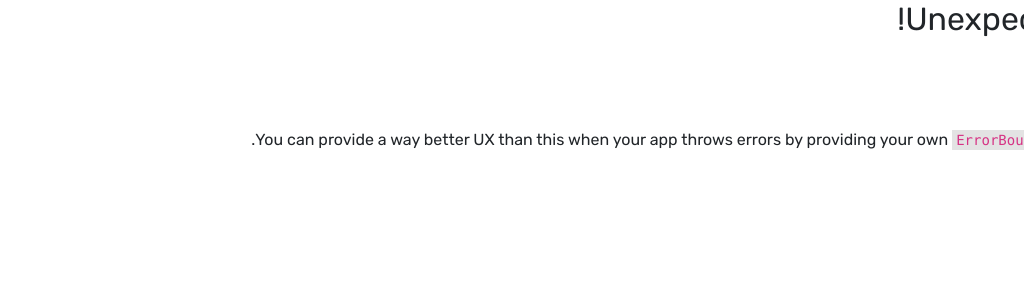
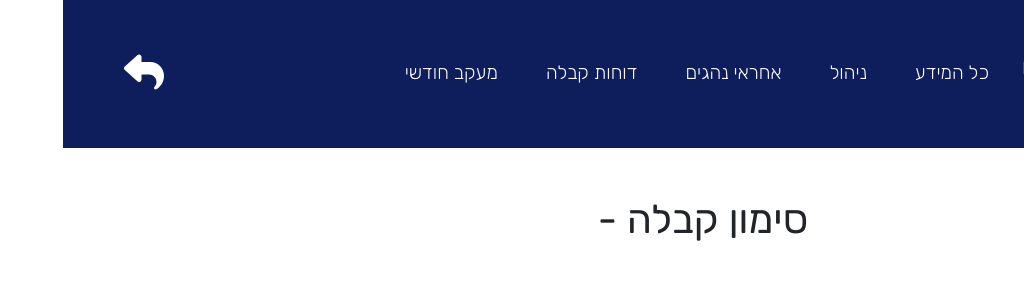
Before and after one commit to ShalomPrinz/gmah, a React (Vite) app in the folder frontend/: page /month/mark-receive in a window 1280 px wide. Before the commit this address had no page. Shown: the top 300 px of the page, without its empty margins (256-1280 px from the left). Built offline with nearby package versions, Linux system fonts and the light colour scheme.

Commit message:
add MonthReceiptMark

```diff
--- /dev/null
+++ b/frontend/src/pages/MonthReceiptMark.tsx
@@ -0,0 +1,27 @@
+import { useLocation } from "react-router-dom";
+import { toast } from "react-toastify";
+
+function MonthReceiptMark() {
+  const report = useLocationState();
+  return (
+    <>
+      <div className="text-center mt-5">
+        <h1 className="mx-5">סימון קבלה - {report}</h1>
+      </div>
+    </>
+  );
+}
+
+function useLocationState() {
+  const { state } = useLocation();
+  if (state && state.report) {
+    return state.report as string;
+  }
+
+  toast.error("יש בעיה בדרך בה הגעת לעמוד הזה. אם הבעיה חוזרת פנה לשלום", {
+    toastId: "MonthReceiptMark:wrongLocationState",
+  });
+  return undefined;
+}
+
+export default MonthReceiptMark;
--- a/frontend/src/pages/MonthTracker.tsx
+++ b/frontend/src/pages/MonthTracker.tsx
@@ -4,6 +4,7 @@ import Row from "react-bootstrap/Row";
 import { Link } from "react-router-dom";
 
 import { Dropdown, Option, RadioMenu, Search, Table } from "../components";
+import IconComponent from "../components/Icon";
 import { familyIdProp, reportTableHeaders } from "../modules";
 import { getReport, getReportsList } from "../services";
 
@@ -55,21 +56,23 @@ function MonthTracker() {
 
   const hasOptions = options.length > 0;
 
+  if (!hasOptions)
     return (
       <>
         <div className="d-flex align-items-center justify-content-center mt-5">
           <h1 className="mx-5">מעקב חלוקה חודשי</h1>
-        {hasOptions && (
-          <Dropdown
-            title="בחר דוח קבלה"
-            onSelect={onSelect}
-            options={options}
-          />
-        )}
+        </div>
+        <NoReportsMessage />
+      </>
+    );
+
+  return (
+    <>
+      <div className="d-flex align-items-center justify-content-center mt-5">
+        <h1 className="mx-5">מעקב חלוקה: {selectedReport}</h1>
+        <Dropdown title="בחר דוח קבלה" onSelect={onSelect} options={options} />
       </div>
       <main className="mt-5 text-center mx-auto w-75">
-        {hasOptions ? (
-          <>
         <Row className="mb-3">
           <Col sm="3">
             <h2>חפש באמצעות:</h2>
@@ -82,9 +85,7 @@ function MonthTracker() {
           <Col>
             <Search
               onChange={(q: string) => setQuery(q)}
-                  placeholder={`הכנס ${getButtonTextByValue(
-                    searchBy
-                  )} של משפחה...`}
+              placeholder={`הכנס ${getButtonTextByValue(searchBy)} של משפחה...`}
             />
           </Col>
           <Col sm="3">
@@ -102,11 +103,15 @@ function MonthTracker() {
             headerHighlight={getHeaderByButtonValue(searchBy)}
           />
         </Row>
-          </>
-        ) : (
-          <NoReportsMessage />
-        )}
       </main>
+      <Link
+        className="link-decoration fs-3 bg-default rounded p-4 mt-5 ms-5 mb-5 position-fixed bottom-0 start-0 button-hover"
+        to="mark-receive"
+        state={{ report: selectedReport }}
+      >
+        <span className="ps-3">סימון קבלה</span>
+        <IconComponent icon="markReceive" />
+      </Link>
     </>
   );
 }
--- a/frontend/src/pages/Router.tsx
+++ b/frontend/src/pages/Router.tsx
@@ -17,6 +17,7 @@ import AddFamily from "./AddFamily";
 import AddManyFamilies from "./AddManyFamilies";
 import Reports from "./Reports";
 import MonthTracker from "./MonthTracker";
+import MonthReceiptMark from "./MonthReceiptMark";
 
 import { HistoryProvider } from "../contexts";
 
@@ -51,6 +52,7 @@ const router = createBrowserRouter(
       </Route>
       <Route path="month">
         <Route index element={<MonthTracker />} />
+        <Route path="mark-receive" element={<MonthReceiptMark />} />
       </Route>
     </Route>
   )
--- a/frontend/src/res/icons.ts
+++ b/frontend/src/res/icons.ts
@@ -1,6 +1,7 @@
 import { IconDefinition } from "@fortawesome/fontawesome-svg-core";
 import {
   faBars,
+  faPeopleCarryBox,
   faCheck,
   faCircleMinus,
   faExclamationTriangle,
@@ -17,6 +18,7 @@ const icons = {
   addFamily: faUserPlus,
   editFamily: faUserPen,
   forwardItem: faShare,
+  markReceive: faPeopleCarryBox,
   navbarClosed: faBars,
   navbarExpanded: faTimes,
   removeItem: faCircleMinus,
```
Lines whose indentation alone changed are shown as unchanged.
